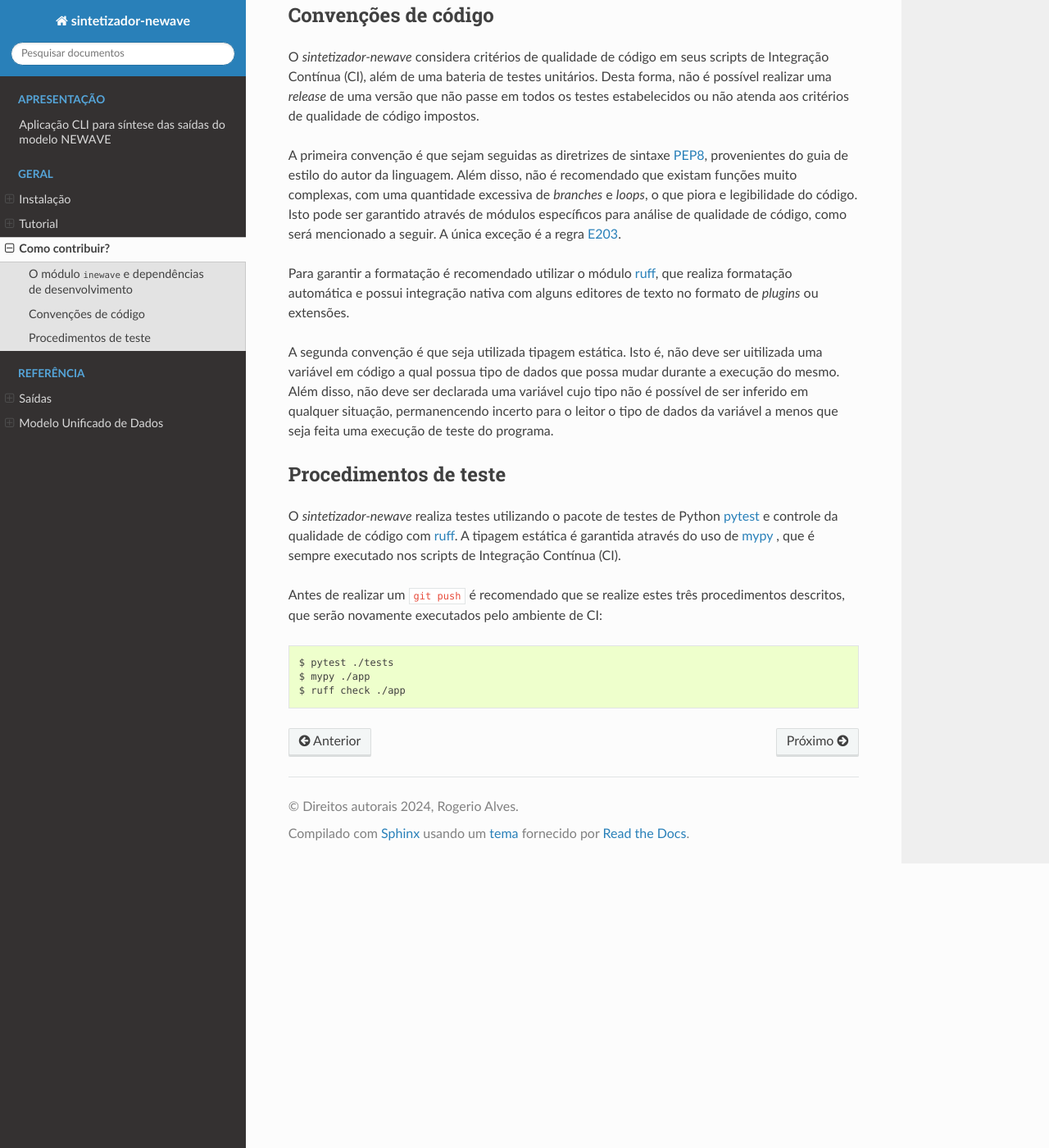
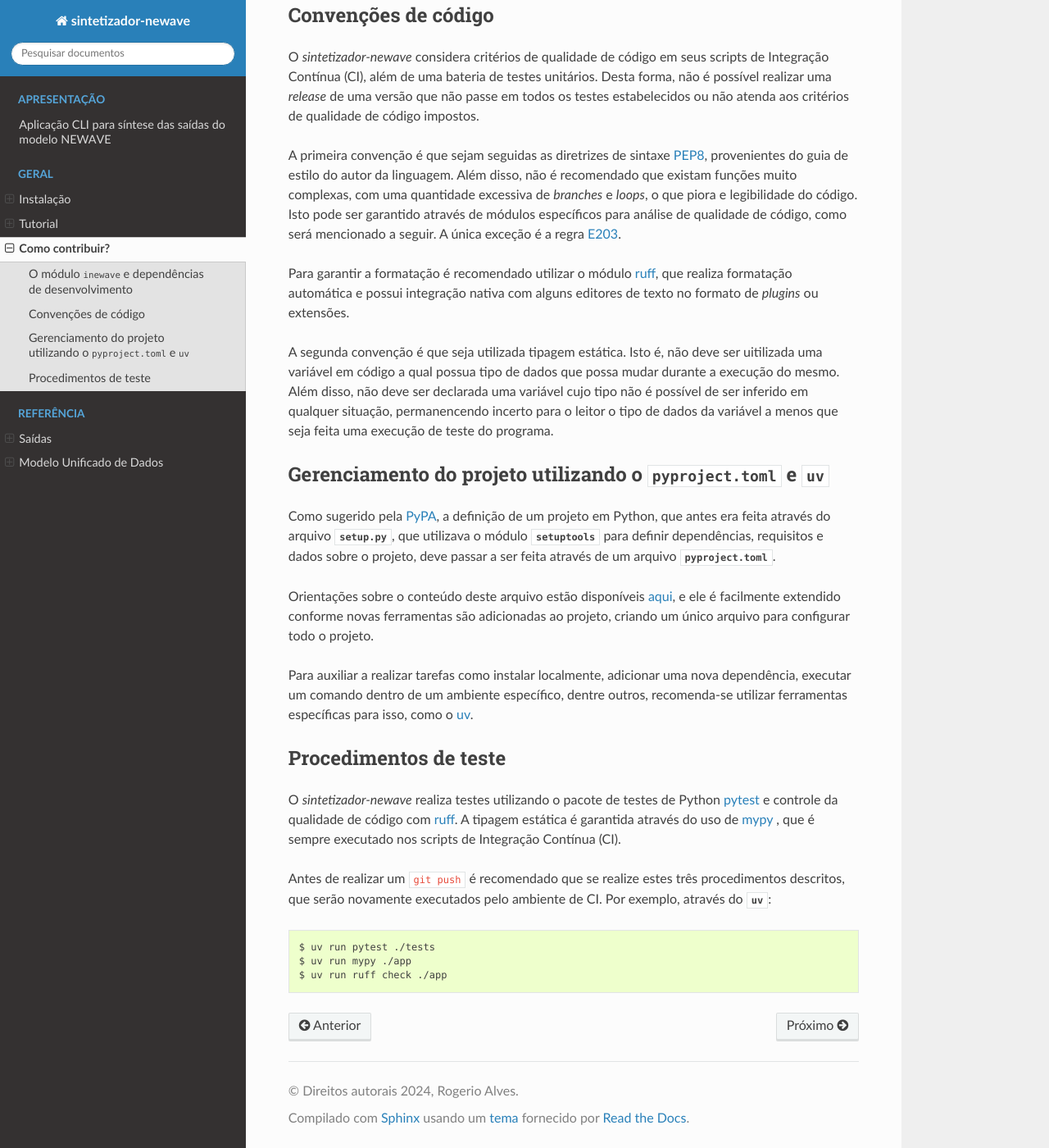
Before and after one commit to rjmalves/sintetizador-newave, a Sphinx documentation site: the page built from docs/source/geral/contribuicao.rst, in a window 1280 px wide and 1400 px high, scrolled down 777 px. Shown: the whole window at 82% size. Built offline with Sphinx 7.4.7 and the Read the Docs theme 3.1.0, drawn with Linux system fonts in a browser that asks for light colours; pages that are not in the unit, such as notebooks, are missing from menus; some of the changed text lies outside the part shown.

Commit message:
atualiza docs

```diff
--- a/docs/source/geral/contribuicao.rst
+++ b/docs/source/geral/contribuicao.rst
@@ -48,6 +48,16 @@ ser inferido em qualquer situação, permanencendo incerto para o leitor o tipo
 execução de teste do programa.
 
 
+Gerenciamento do projeto utilizando o `pyproject.toml` e `uv`
+--------------------------------------------------------------
+
+Como sugerido pela `PyPA <https://www.pypa.io/en/latest/>`_, a definição de um projeto em Python, que antes era feita através do arquivo `setup.py`, que utilizava o módulo `setuptools` para definir dependências, requisitos e dados sobre o projeto, deve passar a ser feita através de um arquivo `pyproject.toml`.
+
+Orientações sobre o conteúdo deste arquivo estão disponíveis `aqui <https://packaging.python.org/en/latest/tutorials/packaging-projects/>`_, e ele é facilmente extendido conforme novas ferramentas são adicionadas ao projeto, criando um único arquivo para configurar todo o projeto.
+
+Para auxiliar a realizar tarefas como instalar localmente, adicionar uma nova dependência, executar um comando dentro de um ambiente específico, dentre outros, recomenda-se utilizar ferramentas específicas para isso, como o `uv <https://docs.astral.sh/uv/guides/projects/>`_.
+
+
 Procedimentos de teste
 -----------------------
 
@@ -57,8 +67,8 @@ A tipagem estática é garantida através do uso de `mypy <http://mypy-lang.org/
 , que é sempre executado nos scripts de Integração Contínua (CI).
 
 Antes de realizar um ``git push`` é recomendado que se realize estes três procedimentos
-descritos, que serão novamente executados pelo ambiente de CI::
+descritos, que serão novamente executados pelo ambiente de CI. Por exemplo, através do `uv`::
 
-    $ pytest ./tests
-    $ mypy ./app
-    $ ruff check ./app
+    $ uv run pytest ./tests
+    $ uv run mypy ./app
+    $ uv run ruff check ./app
--- a/docs/source/geral/instalacao.rst
+++ b/docs/source/geral/instalacao.rst
@@ -1,7 +1,7 @@
 Instalação
 ============
 
-O *sintetizador-newave* é compatível com versões de Python >= 3.8.
+O *sintetizador-newave* é compatível com versões de Python >= 3.10.
 
 Instalando a partir do repositório oficial
 -------------------------------------------
```
Also changed, not shown: other parts of docs/source/geral/contribuicao.rst (+1 -1 lines), setup.py (deleted, +0 -30 lines).
